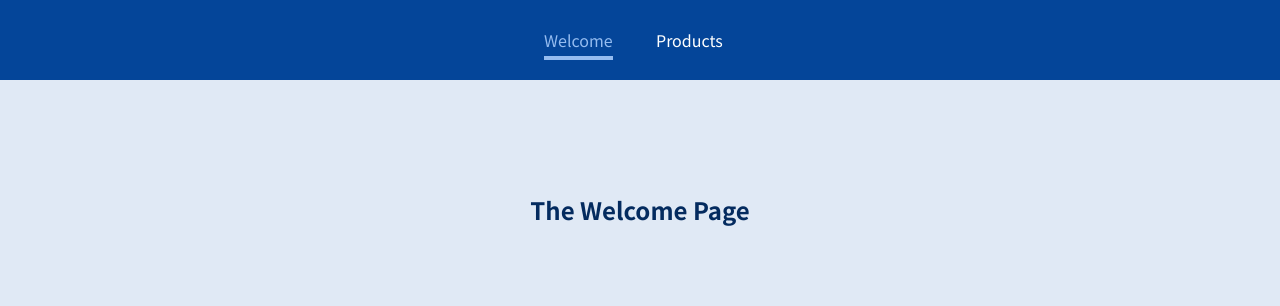
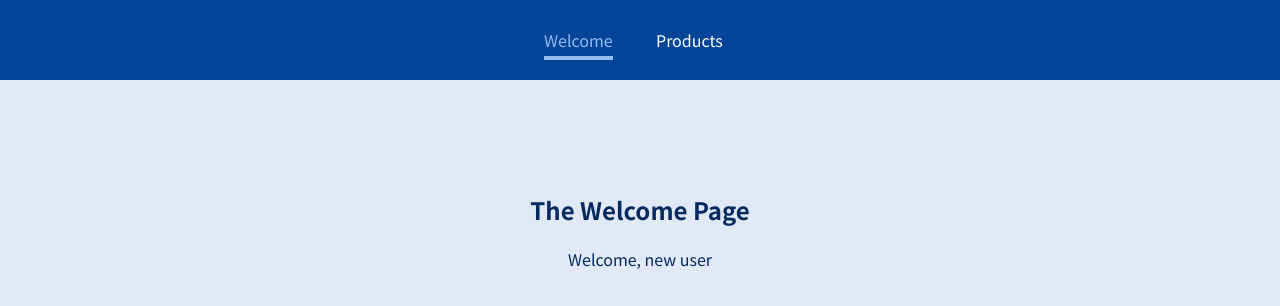
Before and after one commit to kelvinMakamu/react-spa, a React (Create React App) app: page /welcome/new-user in a window 1280 px wide. Shown: the top 306 px of the page. Built offline with nearby package versions, Linux system fonts and the light colour scheme.

Commit message:
Evaluates nested routes

```diff
--- a/src/pages/Welcome.js
+++ b/src/pages/Welcome.js
@@ -1,7 +1,12 @@
+import { Route } from "react-router-dom";
+
 const Welcome = () => {
     return (
         <div>
             <h2>The Welcome Page</h2>
+            <Route path="/welcome/new-user">
+                <p>Welcome, new user</p>
+            </Route>
         </div>
 
     );
```
